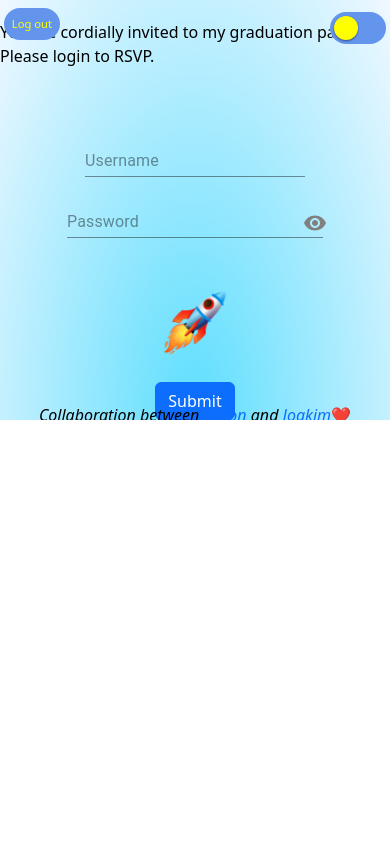
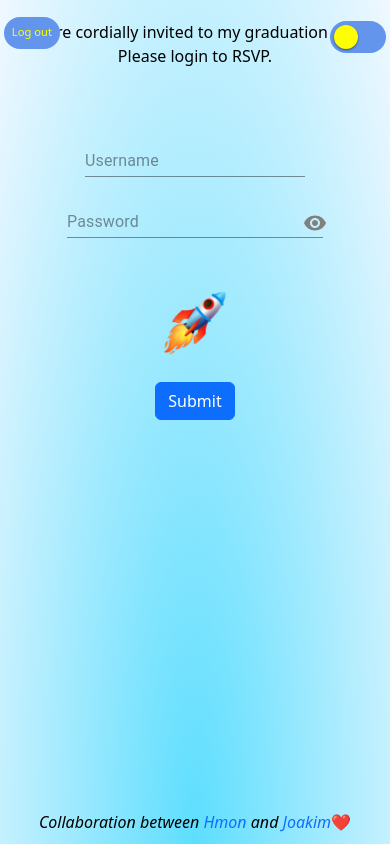
Before and after one commit to HmonWutt/Graduation-website, a React (Create React App) app in the folder frontend/: page / in a window 390 px wide. Built offline with nearby package versions, Linux system fonts and the light colour scheme; no server answers.

Commit message:
added media query for height changes

```diff
--- a/frontend/src/index.css
+++ b/frontend/src/index.css
@@ -8,10 +8,15 @@ body {
   -moz-osx-font-smoothing: grayscale;
 }
 #root {
-  position: relative;
   height: 100%;
   width: 100%;
   overflow: auto;
+}
+#App {
+  position: relative;
+  text-align: center;
+  top: 5%;
+  height: 100vh;
 }
 code {
   /*font-family: source-code-pro, Menlo, Monaco, Consolas, "Courier New",
@@ -162,21 +167,21 @@ cloud {
   display: flex;
   flex-direction: column;
   position: absolute;
-
   top: 0%;
 }
 
 #mainpage {
   position: absolute;
-  top: 15vh;
+  top: 10%;
   left: 50%;
   transform: translate(-50%);
   display: flex;
-  height: 70%;
+  min-height: 70%;
   flex-direction: column;
   justify-content: center;
   align-items: center;
   gap: 0.5rem;
+  padding-bottom: 0.5rem;
 }
 
 #form {
@@ -184,7 +189,7 @@ cloud {
   flex-direction: column;
   align-items: center;
   justify-content: center;
-  flex-shrink: 1;
+  flex: 1;
   gap: 0.5rem;
 }
 #form > * {
@@ -278,7 +283,15 @@ li {
 a {
   text-decoration: none;
 }
-@media (orientation: landscape) {
+@media (max-height: 800px) {
+  #mainpage {
+    top: 25%;
+  }
+  #footer {
+    display: none;
+  }
+}
+@media /*only screen and(orientation: landscape) or*/ (max-height: 400px) {
   #mainpage {
     display: none;
   }
```
